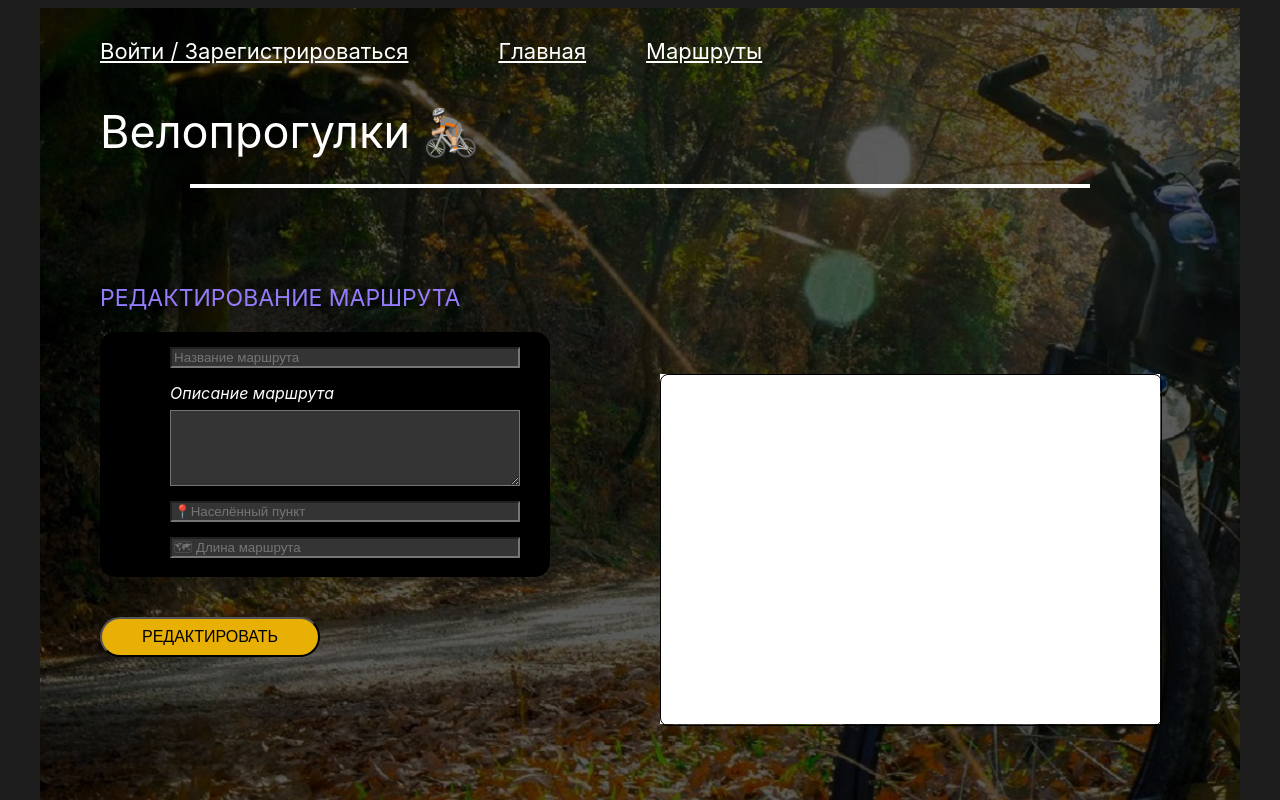
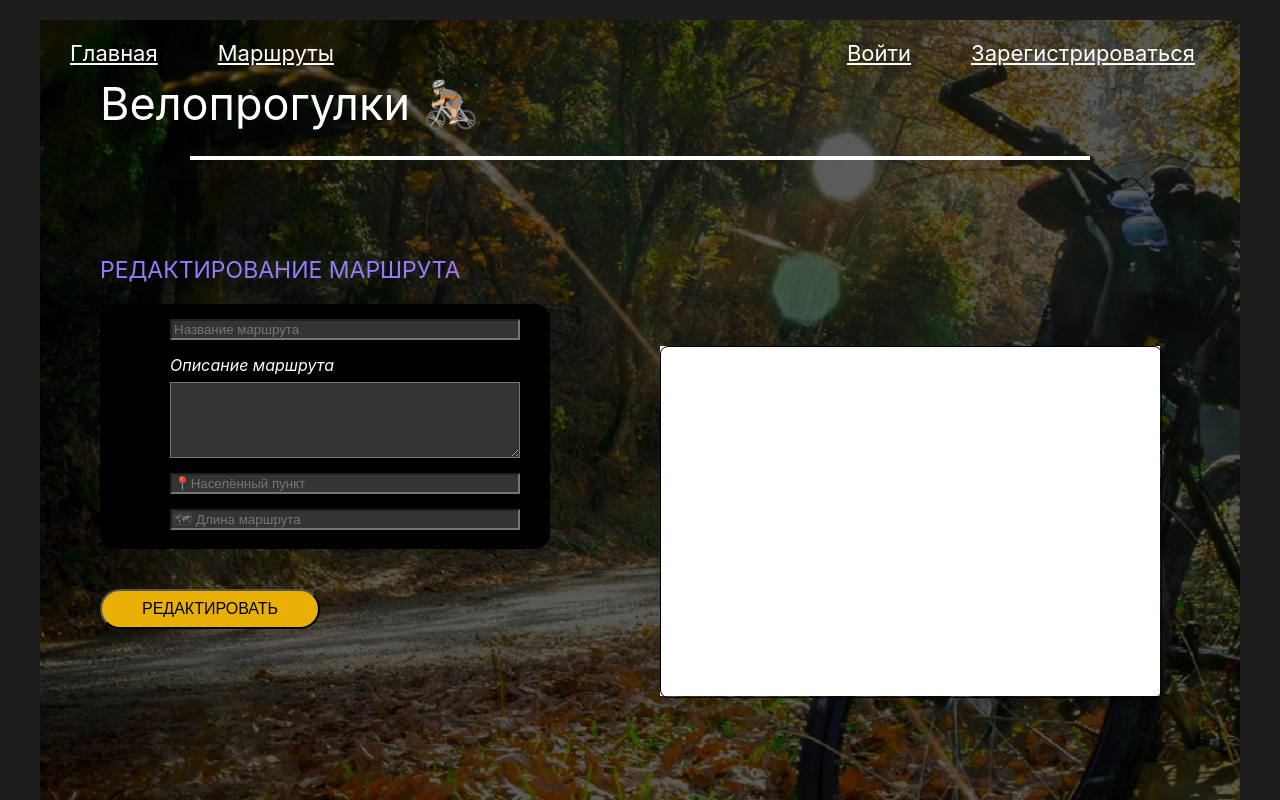
Before and after one commit to Artem-Molchanov/BikeRides, a React (Vite) app in the folder client/: page /edit in a window 1280 px wide. Shown: the top 800 px of the page. Built offline with nearby package versions, Linux system fonts and the light colour scheme; no server answers.

Commit message:
change pages

```diff
--- a/client/src/App.jsx
+++ b/client/src/App.jsx
@@ -33,6 +33,7 @@ function App() {
   const [change, setChange] = useState(false);
   const [allReviews, setAllReviews] = useState([]);
   const [distanceOnMap, setDistanceOnMap] = useState();
+  const [isRegister, setIsRegister] = useState(true);
 
   const isRegistered = user && !!user.name;
 
@@ -83,7 +84,14 @@ function App() {
 
   return (
     <Router>
-      <Header user={user} setUser={setUser} title={title} setTitle={setTitle} />
+      <Header
+        user={user}
+        setUser={setUser}
+        title={title}
+        setTitle={setTitle}
+        isRegister={isRegister}
+        setIsRegister={setIsRegister}
+      />
       <Routes>
         <Route path="/" element={<HomePage />} />
         <Route
@@ -121,7 +129,16 @@ function App() {
             />
           }
         />
-        <Route path="/auth" element={<Auth setUser={setUser} />} />
+        <Route
+          path="/auth"
+          element={
+            <Auth
+              setUser={setUser}
+              isRegister={isRegister}
+              setIsRegister={setIsRegister}
+            />
+          }
+        />
         <Route
           path="/edit"
           element={
@@ -167,8 +184,8 @@ function App() {
               currentRoute={currentRoute}
               allReviews={allReviews}
               setAllReviews={setAllReviews}
-			  allUsers={allUsers}
-			  user={user}
+              allUsers={allUsers}
+              user={user}
             />
           }
         />
--- a/client/src/Pages/AboutPage/AboutPage.jsx
+++ b/client/src/Pages/AboutPage/AboutPage.jsx
@@ -3,6 +3,7 @@ import Map from "../../components/MapComponent/Map";
 import { useNavigate } from "react-router-dom";
 import MapForm from "../../components/MapComponent/MapForm";
 import axiosInstance from "../../axiosInstance";
+import { useEffect } from "react";
 
 export default function AboutRoute({
   allRoutes,
@@ -20,6 +21,36 @@ export default function AboutRoute({
 }) {
 
   const navigate = useNavigate();
+  const [averageScore, setAverageScore] = useState(null);
+  //получение среднего балла за маршрут
+  useEffect(() => {
+    async function fetchScores() {
+    //   console.log(route.id);
+
+      try {
+        const response = await axiosInstance.get(
+          `${import.meta.env.VITE_API}/scores/route/${currentRoute.id}`
+        );
+        const scores = response.data;
+        // console.log(response.data);
+
+        if (scores.length > 0) {
+          const totalScore = scores.reduce(
+            (acc, score) => acc + score.point,
+            0
+          );
+          const average = totalScore / scores.length;
+          setAverageScore(average.toFixed(1));
+        } else {
+          setAverageScore("Нет оценок");
+        }
+      } catch (error) {
+        console.error("Ошибка при получении оценок:", error);
+      }
+    }
+
+    fetchScores();
+  }, []);
 
   function navEdits() {
     navigate('/edit')
@@ -46,9 +77,13 @@ export default function AboutRoute({
   return (
     <div className="aboutPage">
       <div className="boxForCard">
+        <div className="boxWithGrade">
         <div className="authorName">
           Автор: {allUsers?.find((el) => el.id === currentRoute?.userId).name}
         </div>
+        <div className="grade">{averageScore}</div>
+        </div>
+        <div className="authorName"> Средняя оценка маршрута: {averageScore}</div>
         <div className="dataInfo">{currentRoute.info}</div>
         <div className="flexCard">
           <div>
--- a/client/src/Pages/AccountPage/AccountPage.jsx
+++ b/client/src/Pages/AccountPage/AccountPage.jsx
@@ -43,7 +43,6 @@ export default function AccountPage({
       routeLength: distanceOnMap,
     };
 
-    // console.log( "distance", payload)
     const response = await axiosInstance.post(
       `${import.meta.env.VITE_API}/track`,
       payload
--- a/client/src/Pages/ReviewsPage/Stars.module.css
+++ b/client/src/Pages/ReviewsPage/Stars.module.css
@@ -2,6 +2,9 @@
   display: flex;
   flex-direction: row-reverse;
   justify-content: center;
+  margin: 80px 0 0 100px;
+  width: 200px;
+  border: none;
 }
 
 .rating input {
--- a/client/src/Pages/Routes/Routes.jsx
+++ b/client/src/Pages/Routes/Routes.jsx
@@ -1,13 +1,32 @@
 import Card from "../../components/Card/Card";
 
-export default function Routes({ allRoutes, allUsers, setCurrentRoute, setTitle }) {
-  console.log(allRoutes);
+export default function Routes({
+  allRoutes,
+  allUsers,
+  setCurrentRoute,
+  setTitle,
+  averageScore,
+  setAverageScore,
+}) {
+
+  let heightRoutePage = '100vh'
+  if(allRoutes.length > 2) {
+    heightRoutePage = '100%'
+  }
 
   return (
-      <div className="routePage">
+    <div style={{height: heightRoutePage}}>
       <div className="cardAllTrack">
         {allRoutes.map((route, index) => (
-            <Card key={index} route={route} allUsers={allUsers} setCurrentRoute={setCurrentRoute} setTitle={setTitle} />
+          <Card
+            key={index}
+            route={route}
+            allUsers={allUsers}
+            setCurrentRoute={setCurrentRoute}
+            setTitle={setTitle}
+            averageScore={averageScore}
+            setAverageScore={setAverageScore}
+          />
         ))}
       </div>
     </div>
--- a/client/src/components/Auth/Auth.jsx
+++ b/client/src/components/Auth/Auth.jsx
@@ -3,9 +3,9 @@ import { useNavigate } from "react-router-dom";
 import axiosInstance, { setAccessToken } from "../../axiosInstance";
 import styles from "./Auth.module.css";
 
-function Auth({ setUser }) {
+function Auth({ setUser, isRegister, setIsRegister }) {
   const [inputs, setInputs] = useState({});
-  const [isRegister, setIsRegister] = useState(true);
+
   const navigate = useNavigate();
 
   const toggleForm = () => {
--- a/client/src/components/Header/Header.jsx
+++ b/client/src/components/Header/Header.jsx
@@ -1,9 +1,7 @@
-
 import { Link, useNavigate } from "react-router-dom";
 import axiosInstance, { setAccessToken } from "../../axiosInstance";
 
-
-function Header({ user, setUser, title, setTitle }) {
+function Header({ user, setUser, title, setTitle, isRegister, setIsRegister }) {
   const navigate = useNavigate();
 
   const signOutHandler = async () => {
@@ -33,6 +31,14 @@ function Header({ user, setUser, title, setTitle }) {
     setTitle("Личный кабинет 🚲");
   }
 
+  function toSignUp() {
+    setIsRegister(true);
+  }
+
+  function toSignIn() {
+    setIsRegister(false);
+  }
+
   return (
     <div className="header">
       <div className="nav">
@@ -41,28 +47,46 @@ function Header({ user, setUser, title, setTitle }) {
             <Link onClick={renameTitleToAccount} className="auth" to="/account">
               Личный кабинет
             </Link>
-            <Link className="auth" onClick={signOutHandler}>
+            <Link onClick={renameTitleToMain} className="auth" to="/">
+              Главная
+            </Link>
+            <Link onClick={renameTitleToRoutes} className="auth" to="/routes">
+              Маршруты
+            </Link>
+          </div>
+        ) : (
+          <div className="nav">
+            <div>
+              <Link onClick={renameTitleToMain} className="auth" to="/">
+                Главная
+              </Link>
+              <Link onClick={renameTitleToRoutes} className="auth" to="/routes">
+                Маршруты
+              </Link>
+            </div>
+            <div className="signInUp">
+              <Link onClick={toSignIn} className="auth" to="/auth">
+                Войти
+              </Link>
+              <Link onClick={toSignUp} className="auth" to="/auth">
+                Зарегистрироваться
+              </Link>
+            </div>
+          </div>
+        )}
+
+        {user && user.name ? (
+          <div className="avatar">
+            <Link className="avatar" to="/account">
+              {user.name}
+            </Link>
+            <Link className="avatar" onClick={signOutHandler}>
               Выйти
             </Link>
           </div>
         ) : (
-          <div className="auth">
-            <Link className="auth" to="/auth">
-              Войти / Зарегистрироваться
-            </Link>
-          </div>
+          <div></div>
         )}
-        <Link onClick={renameTitleToMain} className="auth" to="/">
-          Главная
-        </Link>
-        <Link onClick={renameTitleToRoutes} className="auth" to="/routes">
-          Маршруты
-        </Link>
-		{user && user.name ? (
-			<Link className="avatar" to="/account" >{user.name}</Link>
-		):(
-			<div></div>
-		)}
       </div>
       <div className="logo">
         <div to="/" className="logo">
--- a/client/src/index.css
+++ b/client/src/index.css
@@ -4,11 +4,11 @@
 
 .mar {
   padding-bottom: 30px;
+  height: 100vh;
 }
 
 body {
   background-color: rgb(30, 29, 29);
-
 }
 
 .fone {
@@ -18,12 +18,14 @@ body {
   height: 100%;
   margin: 0 auto;
   background-repeat: no-repeat;
-    background-attachment: fixed
+  background-attachment: fixed;
 }
 
-
-.nav{
+.nav {
+  margin-top: 20px;
+  width: 100%;
   display: flex;
+  justify-content: space-between;
 }
 
 .auth {
@@ -31,6 +33,10 @@ body {
   margin: 30px;
   font-size: 22px;
   font-weight: 400;
+}
+
+.signInUp {
+  margin-right: 15px;
 }
 
 .logo {
@@ -46,7 +52,8 @@ body {
   border-bottom: 4px solid white;
 }
 
-.homePage, .nameInAccount{
+.homePage,
+.nameInAccount {
   color: white;
   margin: 90px 0 0 60px;
   font-size: 23px;
@@ -71,12 +78,12 @@ body {
 }
 
 .addNewRout {
-    color: #957CFC;
+  color: #957cfc;
   margin: 0 60px;
   font-size: 23px;
 }
 
-  .boxFormAdd{
+.boxFormAdd {
   background-color: black;
   width: 450px;
   height: 230px;
@@ -117,7 +124,7 @@ body {
   width: 240px;
   height: 40px;
   border-radius: 20px;
-    background-color: #957CFC;
+  background-color: #957cfc;
   font-size: 16px;
   margin-bottom: 60px;
 }
@@ -135,24 +142,26 @@ body {
   height: 100vh;
 }
 
-  .cardRoute{
+.cardRoute {
   display: flex;
   flex-direction: column;
-    background-color: rgba(0,0,0, 0.7);
+  background-color: rgba(0, 0, 0, 0.7);
   width: 900px;
   margin: 30px 0 0px 60px;
   border-radius: 20px;
 }
 
-
 .routeName {
-    color: #957CFC;
+  color: #957cfc;
   font-size: 22px;
   font-weight: 400;
   margin: 20px 0 0 40px;
 }
 
-  .authorName, .dataInfo, .city, .km {
+.authorName,
+.dataInfo,
+.city,
+.km {
   color: white;
   margin: 10px 0 0 40px;
   font-size: 18px;
@@ -187,18 +196,32 @@ body {
 .cardTrack {
   padding-bottom: 60px;
   padding-left: 90px;
-
 }
 
-
 .cardAllTrack {
-    margin: 60px;
+  margin: 60px 60px 0 90px;
   padding-bottom: 60px;
-    margin-left: 90px;
-
 }
 
-  .flexCard{
+.boxWithGrade {
+  display: flex;
+  justify-content: space-between;
+  width: 100%;
+}
+
+.grade {
+  background-color: #e8af04;
+  margin: 20px 30px 0 0;
+  width: 70px;
+  height: 40px;
+  border-radius: 10px;
+  text-align: center;
+  line-height: 40px;
+  font-size: 23px;
+  font-weight: 600;
+}
+
+.flexCard {
   display: flex;
   justify-content: space-between;
 }
@@ -212,7 +235,7 @@ body {
 
 .boxForCard {
   width: 900px;
-    background-color: rgba(0,0,0,0.7);
+  background-color: rgba(0, 0, 0, 0.7);
   margin: 60px auto 40px auto;
   border-radius: 20px;
   padding-top: 15px;
@@ -223,7 +246,7 @@ body {
   width: 220px;
   height: 40px;
   border-radius: 20px;
-    background-color: #957CFC;
+  background-color: #957cfc;
   font-size: 16px;
   cursor: pointer;
 }
@@ -238,7 +261,8 @@ body {
   flex-direction: column;
 }
 
-  .btnEdite, .btnDelete{
+.btnEdite,
+.btnDelete {
   width: 220px;
   height: 40px;
   border-radius: 20px;
@@ -256,7 +280,6 @@ body {
   height: 120px;
 }
 
-
 .boxAddReview {
   display: flex;
   flex-direction: column;
@@ -265,7 +288,7 @@ body {
 .textReview {
   width: 900px;
   height: 100px;
-    margin: 60px 0 0 150px;
+  margin: 0 0 0 150px;
 }
 
 .btnReview {
@@ -273,7 +296,7 @@ body {
   width: 200px;
   height: 40px;
   border-radius: 20px;
-    background-color: #957CFC;
+  background-color: #957cfc;
   font-size: 16px;
   font-weight: 600px;
 }
```
Also changed, not shown: client/src/components/Card/Card.jsx (+28 -20 lines). Lines whose indentation alone changed are shown as unchanged.
